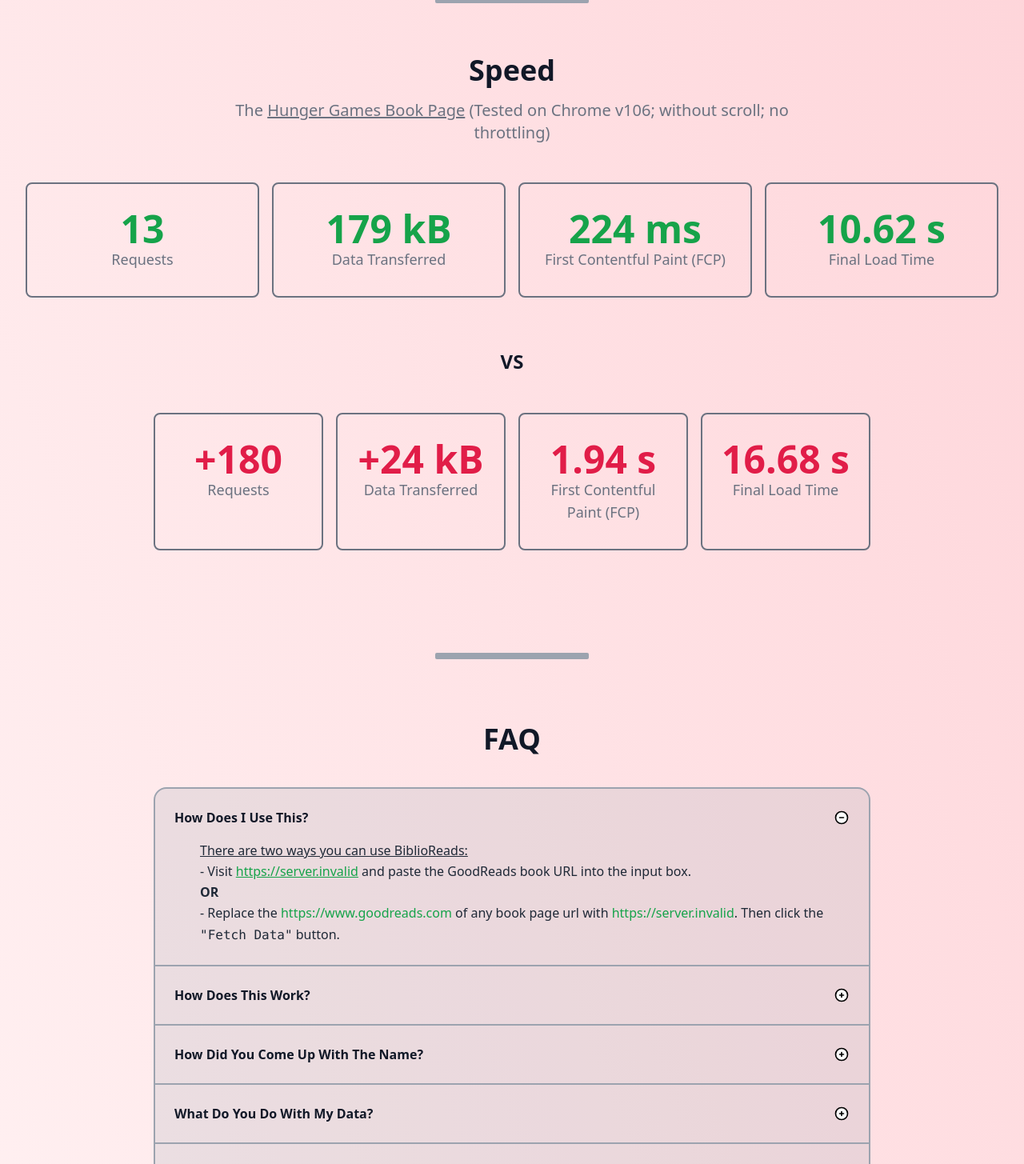
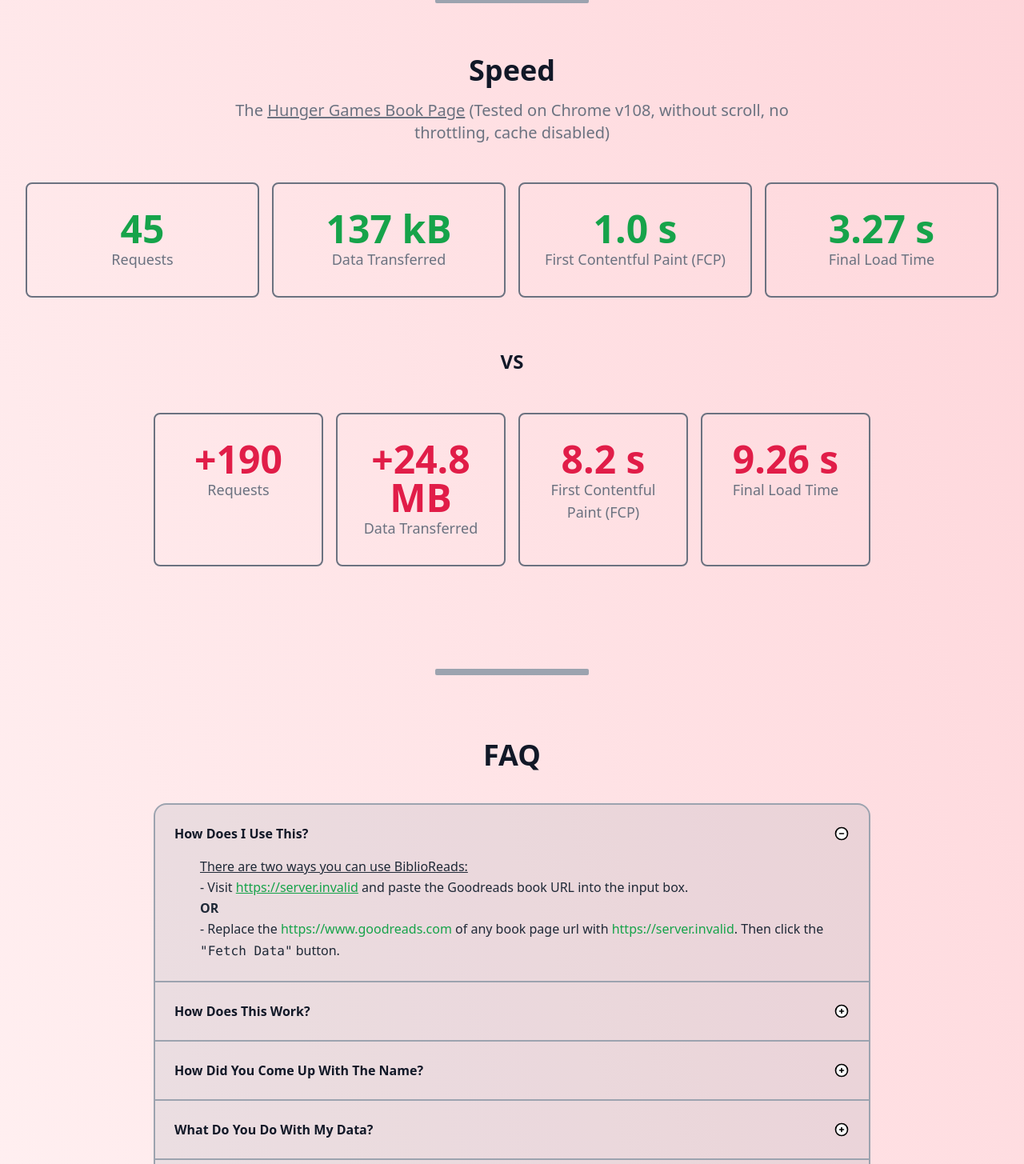
Before and after one commit to nesaku/BiblioReads, a Next.js app: page /about in a window 1280 px wide. Shown: the part 1738-3193 px from the top of the page at 80% size. Built offline with nearby package versions, Linux system fonts and the light colour scheme; no server answers.

Commit message:
update speed stats and improve website consistency

```diff
--- a/components/FormQuery.js
+++ b/components/FormQuery.js
@@ -25,7 +25,7 @@ const FormQuery = () => {
               <Link href="/">BiblioReads</Link>
             </h1>
             <h2 className="my-10 px-2 text-xl sm:text-4xl text-transparent font-bold text-black dark:text-gray-200">
-              Get Info About A GoodReads Book:
+              Get Info About A Goodreads Book:
             </h2>
           </div>
 
@@ -33,7 +33,7 @@ const FormQuery = () => {
             <div className="flex flex-col items-center justify-center text-center">
               <div className="flex flex-col">
                 <h3 className="text-xl sm:text-2xl text-black dark:text-gray-200 font-semibold mb-10">
-                  Enter A GoodReads Book URL: &nbsp;
+                  Enter A Goodreads Book URL: &nbsp;
                 </h3>
                 <input
                   className="rounded-md mx-10 py-3 px-5 text-left text-black text-sm bg-slate-200 border-4 border-gray-400 focus:outline-none focus:ring-4 focus:ring-gray-300"
--- a/components/aboutpage-components/FAQ.js
+++ b/components/aboutpage-components/FAQ.js
@@ -64,7 +64,7 @@ const FAQ = () => {
               >
                 {process.env.NEXT_PUBLIC_HOST_URL || "http://localhost:3000"}
               </a>{" "}
-              and paste the GoodReads book URL into the input box.
+              and paste the Goodreads book URL into the input box.
               <br />
               <b>OR</b>
               <br />- Replace the{" "}
@@ -176,7 +176,7 @@ const FAQ = () => {
             <p className="mt-4 mx-8 leading-relaxed text-gray-800 dark:text-gray-200">
               The &quot;Biblio&quot; in <i>BiblioReads</i> comes from the prefix{" "}
               <i>biblio-</i> meaning book and &quot;Reads&quot; comes from the
-              ending of GoodReads which is what this website is an alternative
+              ending of Goodreads which is what this website is an alternative
               front-end for.
             </p>
           </details>
@@ -246,7 +246,7 @@ const FAQ = () => {
           <details className="group p-6 border-t-2 border-gray-400 dark:border-gray-400">
             <summary className="flex cursor-pointer items-center justify-between">
               <h2 className="font-semibold capitalize">
-                Why Is This Slower Than GoodReads?
+                Why Is This Slower Than Goodreads?
               </h2>
 
               <span className="relative ml-1.5 h-5 w-5 flex-shrink-0">
--- a/components/aboutpage-components/Stats.js
+++ b/components/aboutpage-components/Stats.js
@@ -17,7 +17,8 @@ const Stats = () => {
             >
               Hunger Games Book Page
             </a>{" "}
-            (Tested on Chrome v106; without scroll; no throttling)
+            (Tested on Chrome v108, without scroll, no throttling, cache
+            disabled)
           </p>
         </div>
 
@@ -29,7 +30,7 @@ const Stats = () => {
               </dt>
 
               <dd className="text-4xl font-extrabold text-green-600 md:text-5xl">
-                13
+                45
               </dd>
             </div>
 
@@ -39,7 +40,7 @@ const Stats = () => {
               </dt>
 
               <dd className="text-4xl font-extrabold text-green-600 md:text-5xl">
-                179 kB
+                137 kB
               </dd>
             </div>
 
@@ -48,7 +49,7 @@ const Stats = () => {
                 First Contentful Paint (FCP)
               </dt>
               <dd className="text-4xl font-extrabold text-green-600 md:text-5xl">
-                224 ms
+                1.0 s
               </dd>
             </div>
             <div className="flex flex-col rounded-lg border-2 border-gray-500 px-4 py-8 text-center dark:border-gray-800">
@@ -56,7 +57,7 @@ const Stats = () => {
                 Final Load Time
               </dt>
               <dd className="text-4xl font-extrabold text-green-600 md:text-5xl">
-                10.62 s
+                3.27 s
               </dd>
             </div>
           </dl>
@@ -74,7 +75,7 @@ const Stats = () => {
                   </dt>
 
                   <dd className="text-4xl font-extrabold text-rose-600 md:text-5xl">
-                    +180
+                    +190
                   </dd>
                 </div>
 
@@ -84,7 +85,7 @@ const Stats = () => {
                   </dt>
 
                   <dd className="text-4xl font-extrabold text-rose-600 md:text-5xl">
-                    +24 kB
+                    +24.8 MB
                   </dd>
                 </div>
 
@@ -94,7 +95,7 @@ const Stats = () => {
                   </dt>
 
                   <dd className="text-4xl font-extrabold text-rose-600 md:text-5xl">
-                    1.94 s
+                    8.2 s
                   </dd>
                 </div>
                 <div className="flex flex-col rounded-lg border-2 border-gray-500 px-4 py-8 text-center dark:border-gray-800">
@@ -102,7 +103,7 @@ const Stats = () => {
                     Final Load Time
                   </dt>
                   <dd className="text-4xl font-extrabold text-rose-600 md:text-5xl">
-                    16.68 s
+                    9.26 s
                   </dd>
                 </div>
               </dl>
```
Also changed, not shown: 1 other file (tests, documents, lock files or other folders).
